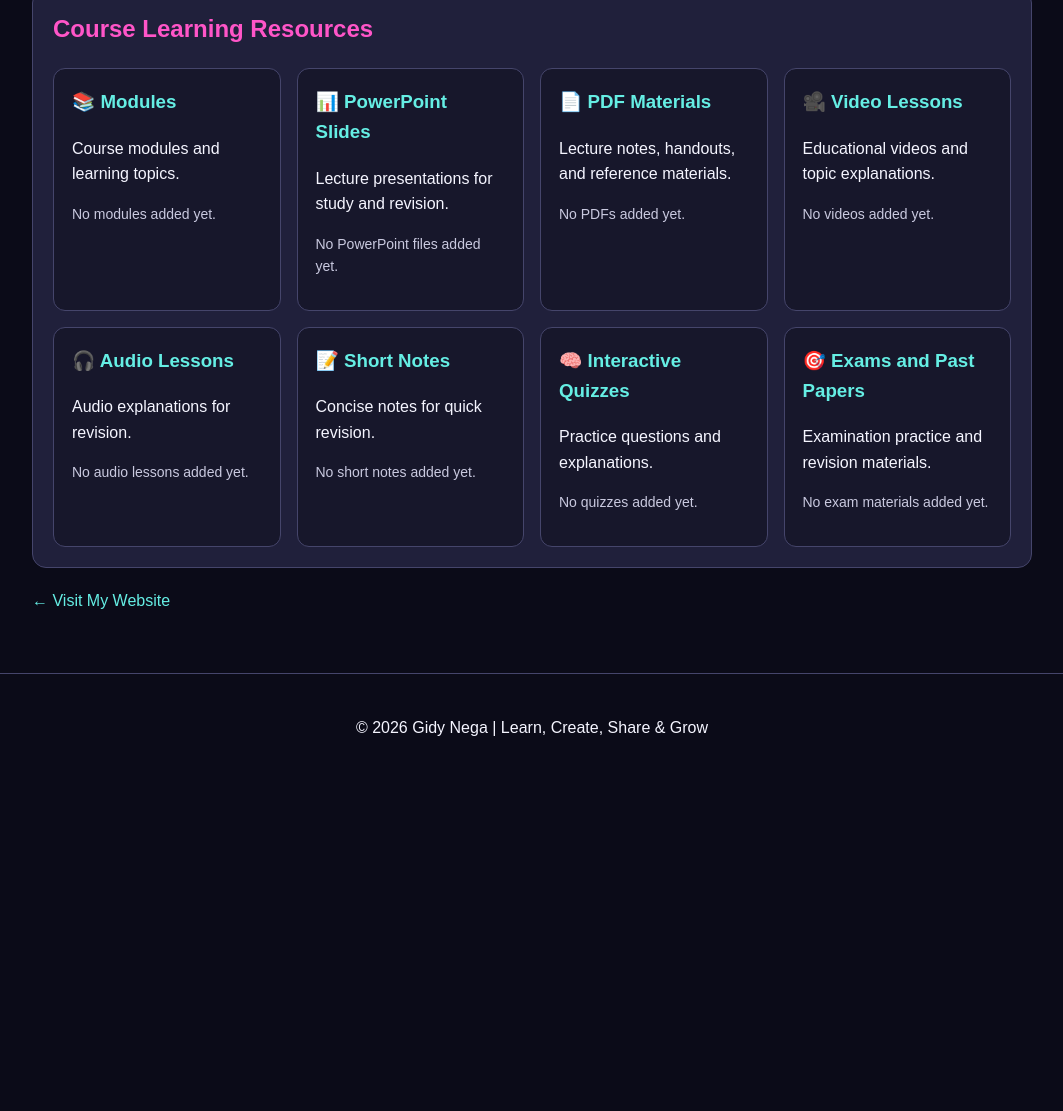
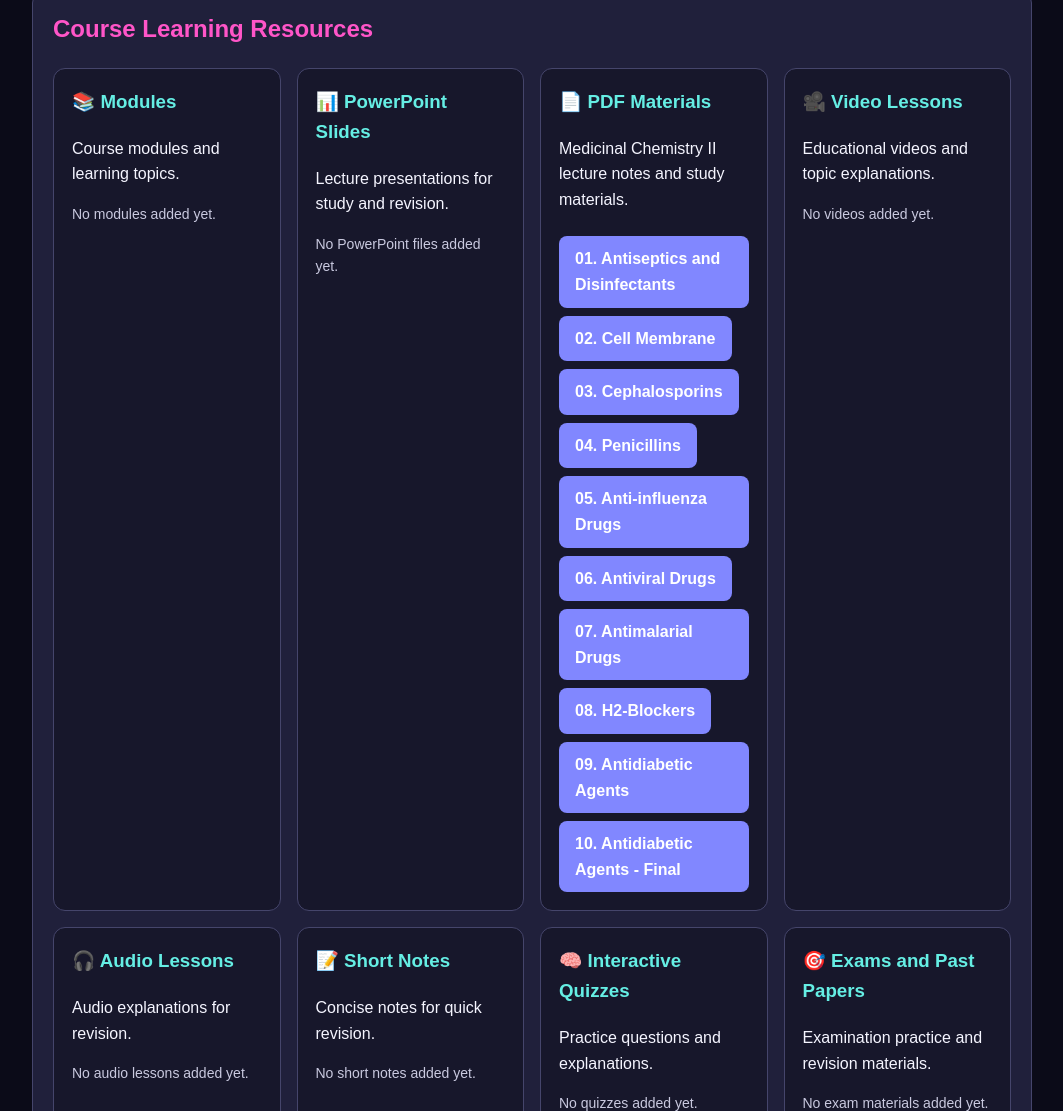
Before and after one commit to gidynega/gidynega.github.io, a plain HTML site: page learn/pharmacy/year-3/semester-1/medicinal-chemistry-2/index.html in a window 1280 px wide. Shown: the part 555-1666 px from the top of the page, without its empty margins (108-1171 px from the left). Before the commit the page ends 1337 px from the top, so only its background shows below. Drawn offline with Linux system fonts and the light colour scheme.

Commit message:
Update index.html

```diff
--- a/learn/pharmacy/year-3/semester-1/medicinal-chemistry-2/index.html
+++ b/learn/pharmacy/year-3/semester-1/medicinal-chemistry-2/index.html
@@ -167,11 +167,41 @@
           <p class="notice">No PowerPoint files added yet.</p>
         </article>
 
-        <article class="resource" id="pdfs">
-          <h3>📄 PDF Materials</h3>
-          <p>Lecture notes, handouts, and reference materials.</p>
-          <p class="notice">No PDFs added yet.</p>
-        </article>
+
+<article class="resource" id="pdfs">
+  <h3>📄 PDF Materials</h3>
+  <p>Medicinal Chemistry II lecture notes and study materials.</p>
+
+  <a class="button" href="pdfs/AntisepticsandDisinfectants-8-17.pdf" target="_blank" rel="noopener">01. Antiseptics and Disinfectants</a>
+  <br>
+
+  <a class="button" href="pdfs/cellmembrane%20%281%29.pdf" target="_blank" rel="noopener">02. Cell Membrane</a>
+  <br>
+
+  <a class="button" href="pdfs/cephalosporins.pdf" target="_blank" rel="noopener">03. Cephalosporins</a>
+  <br>
+
+  <a class="button" href="pdfs/penicillin.pdf" target="_blank" rel="noopener">04. Penicillins</a>
+  <br>
+
+  <a class="button" href="pdfs/Anti-flu%20agents.pdf" target="_blank" rel="noopener">05. Anti-influenza Drugs</a>
+  <br>
+
+  <a class="button" href="pdfs/viral.pdf" target="_blank" rel="noopener">06. Antiviral Drugs</a>
+  <br>
+
+  <a class="button" href="pdfs/Antimalarial%20drugs.pdf" target="_blank" rel="noopener">07. Antimalarial Drugs</a>
+  <br>
+
+  <a class="button" href="pdfs/H2-Blockers.pdf" target="_blank" rel="noopener">08. H2-Blockers</a>
+  <br>
+
+  <a class="button" href="pdfs/Antidiabetic%20agent.pdf" target="_blank" rel="noopener">09. Antidiabetic Agents</a>
+  <br>
+
+  <a class="button" href="pdfs/Antidiabetic%20agents%20final.pdf" target="_blank" rel="noopener">10. Antidiabetic Agents - Final</a>
+</article>
+
 
         <article class="resource" id="videos">
           <h3>🎥 Video Lessons</h3>
```
